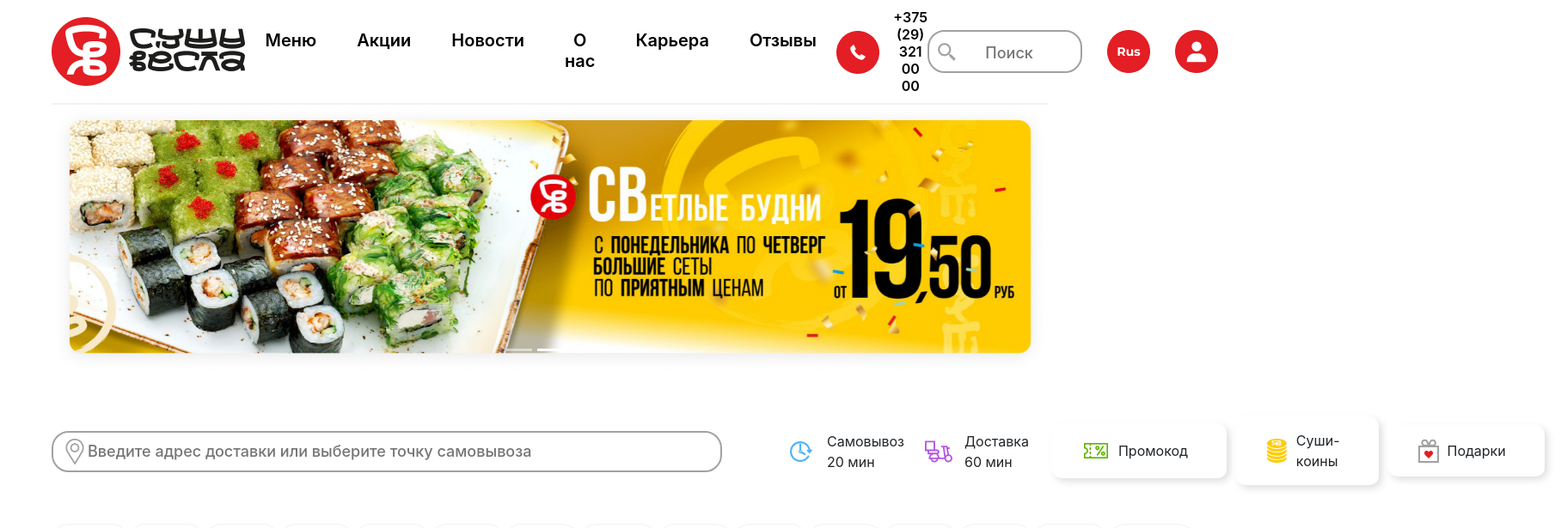
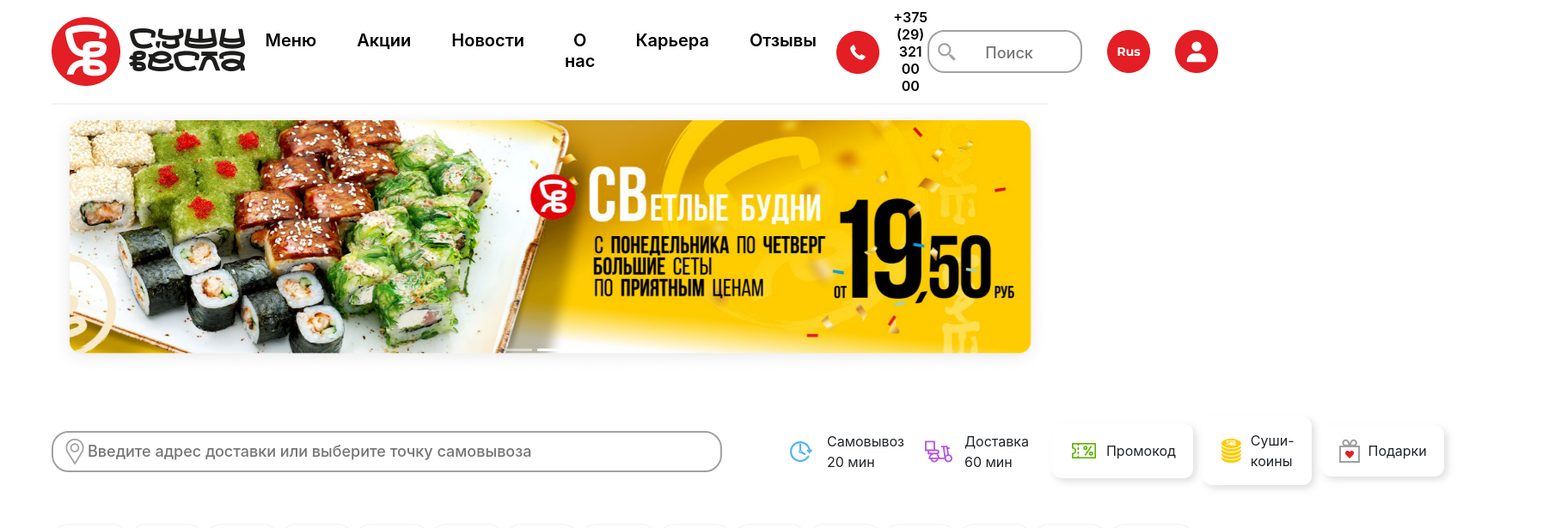
Before and after one commit to DishapBy/sushi, a React (Create React App) app: page / in a window 1280 px wide. Shown: the top 615 px of the page at 86% size, 1809 px wide, since content can reach past the window. Built offline with nearby package versions, Linux system fonts and the light colour scheme.

Commit message:
first commit

```diff
--- a/src/components/Delivery/style.css
+++ b/src/components/Delivery/style.css
@@ -55,7 +55,7 @@
     align-items: center;
     background: #FFFFFF;
     border-radius: 10px;
-    padding: 15px 45px 16px 34px;
+    padding: 15px 20px 16px 20px;
     margin-right: 12px;
     box-shadow: -3px -3px 5px #FFFFFF, 3px 3px 10px rgba(0, 0, 0, 0.15);
 }
--- a/src/index.css
+++ b/src/index.css
@@ -1,7 +1,5 @@
 body {
   background: #F8F9FC;
-  margin-right: 60px;
-  margin-left: 60px;
 
   font-family: -apple-system, BlinkMacSystemFont, 'Segoe UI', 'Roboto', 'Oxygen',
     'Ubuntu', 'Cantarell', 'Fira Sans', 'Droid Sans', 'Helvetica Neue',
```
Also changed, not shown: 1 other file (tests, documents, lock files or other folders).
